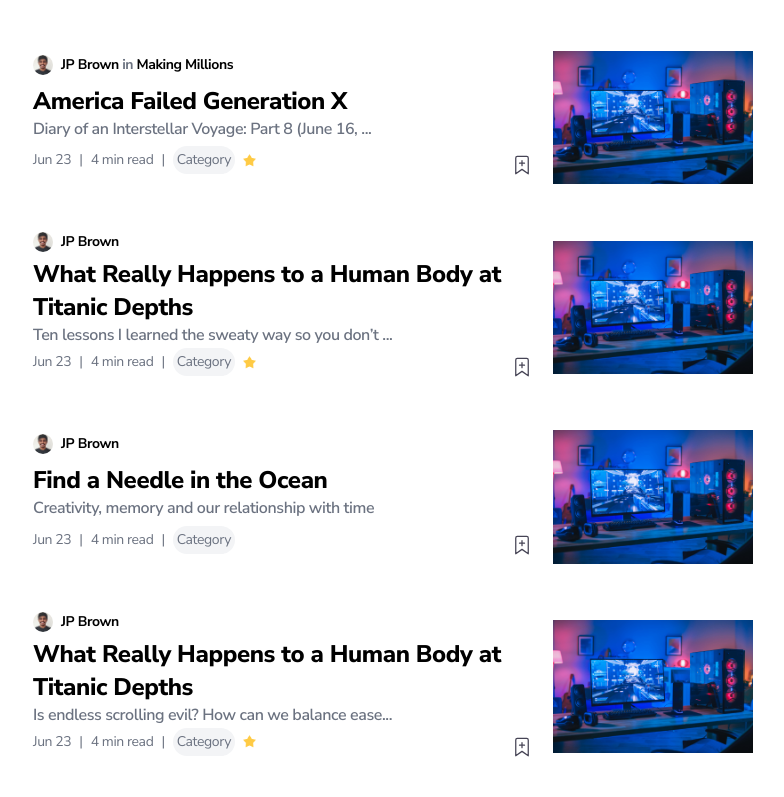
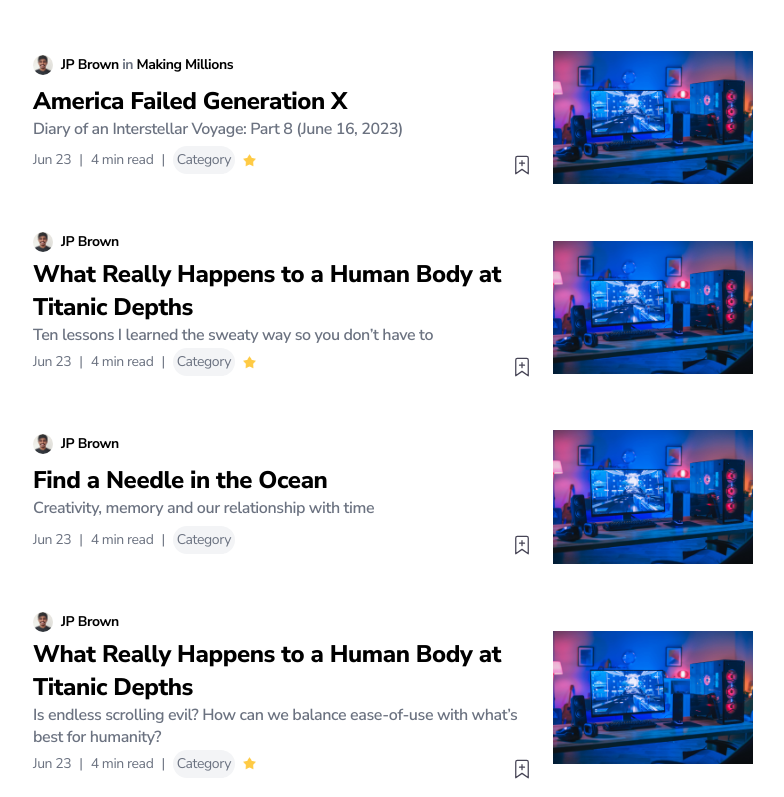
Before and after one commit to IsuruVihan/quill-pen, a Next.js app: page / in a window 1280 px wide. Shown: the part 1063-1860 px from the top of the page, without its empty margins (31-815 px from the left). Built offline with nearby package versions, Linux system fonts and the light colour scheme.

Commit message:
Responsive subtitles added

```diff
--- a/app/components/TrendingPost.tsx
+++ b/app/components/TrendingPost.tsx
@@ -72,6 +72,18 @@ export default function TrendingPost(props: Props): JSX.Element {
     return title.content.substring(0, maxLengths[screen].large);
   }
 
+  const formatBlogSubtitle = (screen: "2xl" | "xl" | "lg" | "md") : string => {
+    const maxLengths = {"2xl": 150, "xl": 140, "lg": 100, "md": 130};
+
+    if (subtitle) {
+      if (subtitle.content.length > maxLengths[screen]) {
+        return subtitle.content.substring(0, maxLengths[screen]) + "...";
+      }
+      return subtitle.content.substring(0, maxLengths[screen]);
+    }
+    return "";
+  }
+
   return (
     <div className="flex flex-row">
       {no && <div className="mr-5 font-extrabold text-gray-200 text-3xl tracking-tighter">
@@ -127,10 +139,17 @@ export default function TrendingPost(props: Props): JSX.Element {
             </p>
           </Link>
           {subtitle && <Link href={link} className="hidden md:block">
-            <p className="font-semibold leading-snug text-gray-500">
-              {subtitle.content.length > 50 ?
-                `${subtitle.content.substring(0, 50)}...` : subtitle.content
-              }
+            <p className="hidden 2xl:block font-semibold leading-snug text-gray-500">
+              {formatBlogSubtitle("2xl")}
+            </p>
+            <p className="hidden xl:block 2xl:hidden font-semibold leading-snug text-gray-500">
+              {formatBlogSubtitle("xl")}
+            </p>
+            <p className="hidden lg:block xl:hidden font-semibold leading-snug text-gray-500">
+              {formatBlogSubtitle("lg")}
+            </p>
+            <p className="hidden md:block lg:hidden font-semibold leading-snug text-gray-500">
+              {formatBlogSubtitle("md")}
             </p>
           </Link>}
         </div>
```
